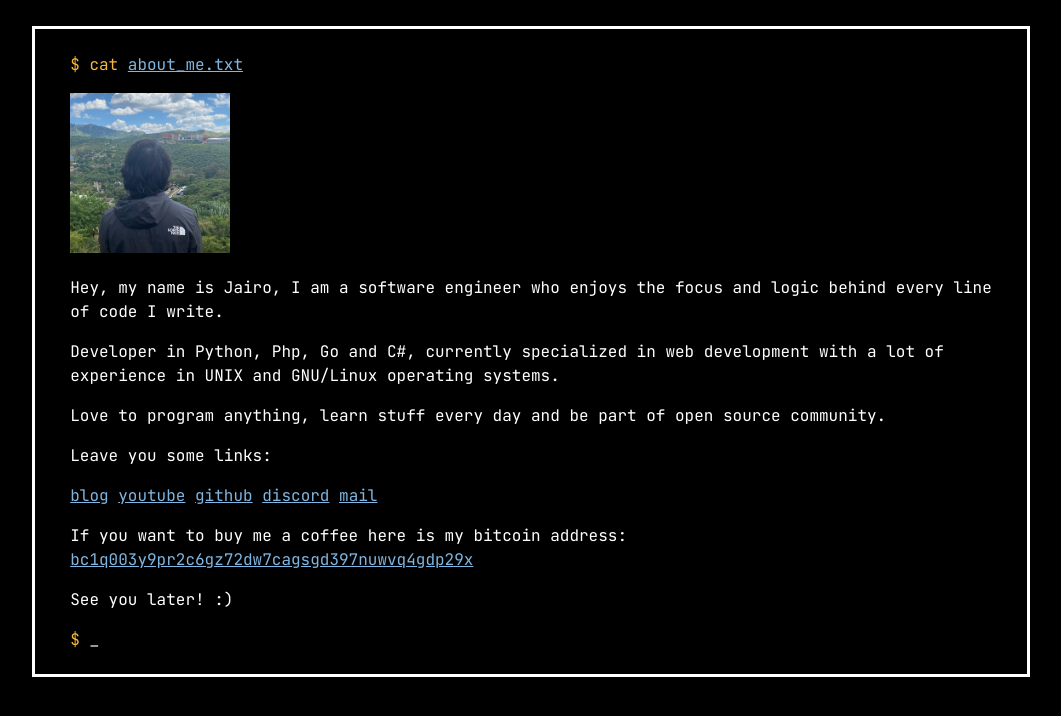
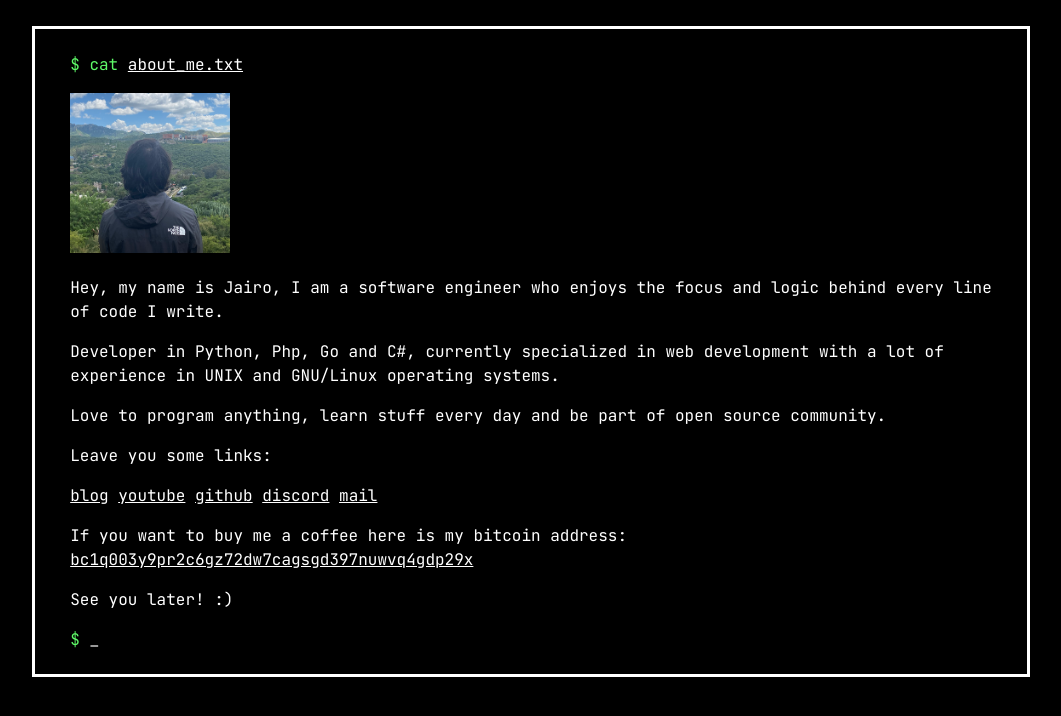
Before and after one commit to zJairO/personalweb, a Flask app: page / in a window 1280 px wide. Shown: the top 716 px of the page, without its empty margins (109-1170 px from the left). Run offline with Flask 2, Linux system fonts and the light colour scheme.

Commit message:
changed colors

```diff
--- a/static/styles/main.css
+++ b/static/styles/main.css
@@ -16,11 +16,11 @@ img {
 }
 
 .green {
-    color: #f7b73a;
+    color: #5ffa68;
 }
 
 .orange {
-    color: #80b6e2;
+    color: white;
     text-decoration: underline;
 }
 
```
